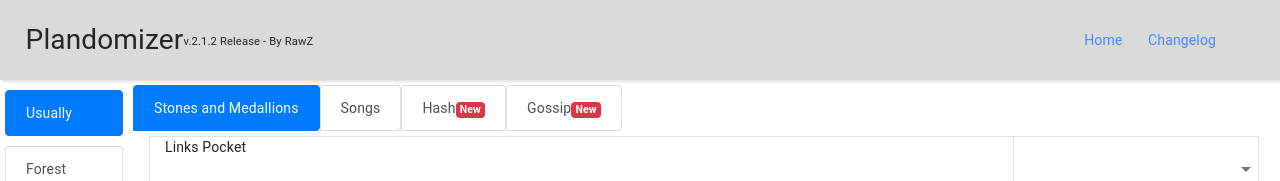
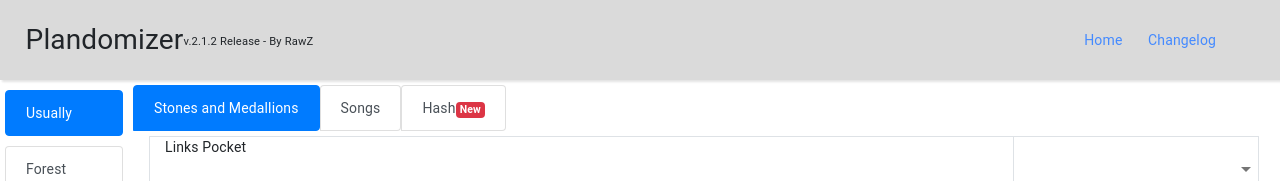
Before and after one commit to RawZ06/PlandoMaker, a Vue app: page /#/ in a window 1280 px wide. Shown: the top 181 px of the page. Built offline with nearby package versions, Linux system fonts and the light colour scheme.

Commit message:
Version 2.1.2

```diff
--- a/src/components/Changelog.vue
+++ b/src/components/Changelog.vue
@@ -4,13 +4,13 @@
 		<br>
 		<h3>Todo list*</h3>
 		<ul>
-
+			<li>Customization gossip hints</li>
 		</ul>
 		<br>
 		<br>
 		<h3>VERSION 2.1.2<span class="badge badge-danger">New</span></h3>
 		<ul>
-			<li>Customization gossip hints</li>
+			<li>New design for all select</li>
 			<li>Customization hash seed</li>
 		</ul>
 		<h3>VERSION 2.1.1</h3>
--- a/src/components/Index.vue
+++ b/src/components/Index.vue
@@ -40,16 +40,16 @@
                         Hash<span class="badge badge-danger">New</span>
                     </div>
                 </div>
-                <div>
-                    <div class="list-group-item list-group-item-action active" v-if="group_area.group_area_id == 0 && current_area == -2"
-                         v-on:click="changeArea(-2)">
-                        Gossip<span class="badge badge-danger">New</span>
-                    </div>
-                    <div class="list-group-item list-group-item-action" v-else-if="group_area.group_area_id == 0"
-                         v-on:click="changeArea(-2)">
-                        Gossip<span class="badge badge-danger">New</span>
-                    </div>
-                </div>
+<!--                <div>-->
+<!--                    <div class="list-group-item list-group-item-action active" v-if="group_area.group_area_id == 0 && current_area == -2"-->
+<!--                         v-on:click="changeArea(-2)">-->
+<!--                        Gossip<span class="badge badge-danger">New</span>-->
+<!--                    </div>-->
+<!--                    <div class="list-group-item list-group-item-action" v-else-if="group_area.group_area_id == 0"-->
+<!--                         v-on:click="changeArea(-2)">-->
+<!--                        Gossip<span class="badge badge-danger">New</span>-->
+<!--                    </div>-->
+<!--                </div>-->
             </div>
             <div class="container">
                 <div
```
